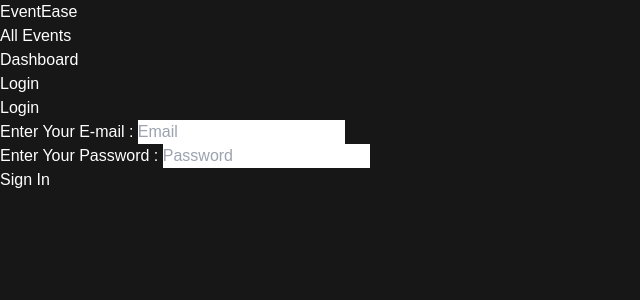
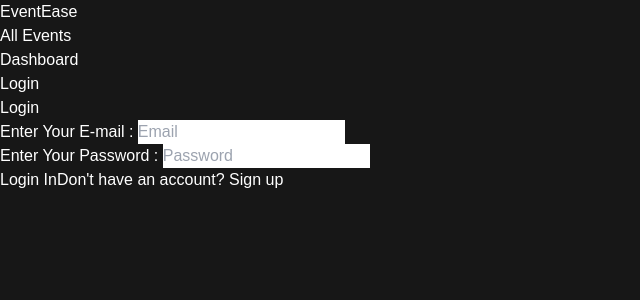
Before and after one commit to mobinrayhan/EventEase, a Next.js app in the folder frontend/: page /login in a window 1280 px wide. Shown: the top 300 px of the page, without its empty margins (0-640 px from the left). Built offline with nearby package versions, Linux system fonts and the light colour scheme.

Commit message:
added login and reg page bottom navigation

```diff
--- a/frontend/src/app/(auth)/login/page.tsx
+++ b/frontend/src/app/(auth)/login/page.tsx
@@ -24,8 +24,16 @@ export default function LoginPage() {
             placeholder="Password"
           />
           <Button className="w-full rounded bg-blue-500 px-4 py-2 text-white hover:bg-blue-600">
-            Sign In
+            Login In
           </Button>
+
+          <span className="mt-3 block text-center">
+            Don&apos;t have an account?
+            <Button href={"/signup"} className="text-blue-600 underline">
+              {" "}
+              Sign up
+            </Button>
+          </span>
         </form>
       </div>
     </div>
```
Also changed, not shown: frontend/src/app/(auth)/signup/page.tsx (+11 -2 lines).
